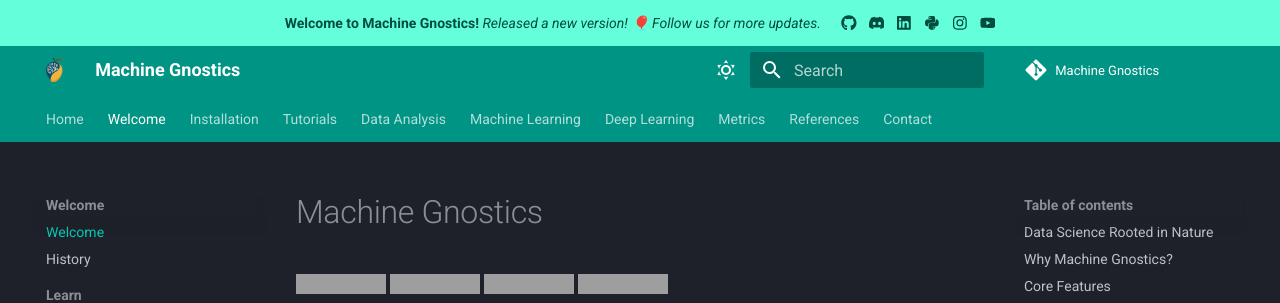
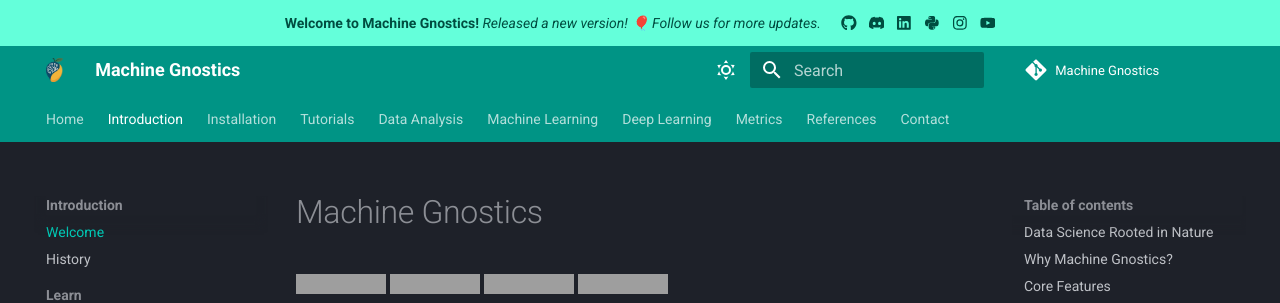
Before and after one commit to MachineGnostics/machinegnostics, an MkDocs documentation site: the page built from docs/index.md, in a window 1280 px wide. Shown: the top 303 px of the page. Built offline with MkDocs 1.6.1 and Material for MkDocs 9.7.7, drawn with Linux system fonts in a browser that asks for light colours; plug-ins that fetch from the network failed and are left out; comment, search, counter and statistics services are not loaded; the version menu is left out; part of the change alters nothing that is shown; grey boxes are pictures that could not be loaded.

Commit message:
nav improved

```diff
--- a/mkdocs.yml
+++ b/mkdocs.yml
@@ -58,7 +58,7 @@ repo_name: Machine Gnostics
 
 nav:
   - Home: https://machinegnostics.com/
-  - Welcome:
+  - Introduction:
     - Welcome: index.md
     - History: stories/history.md
     - Learn:
```
